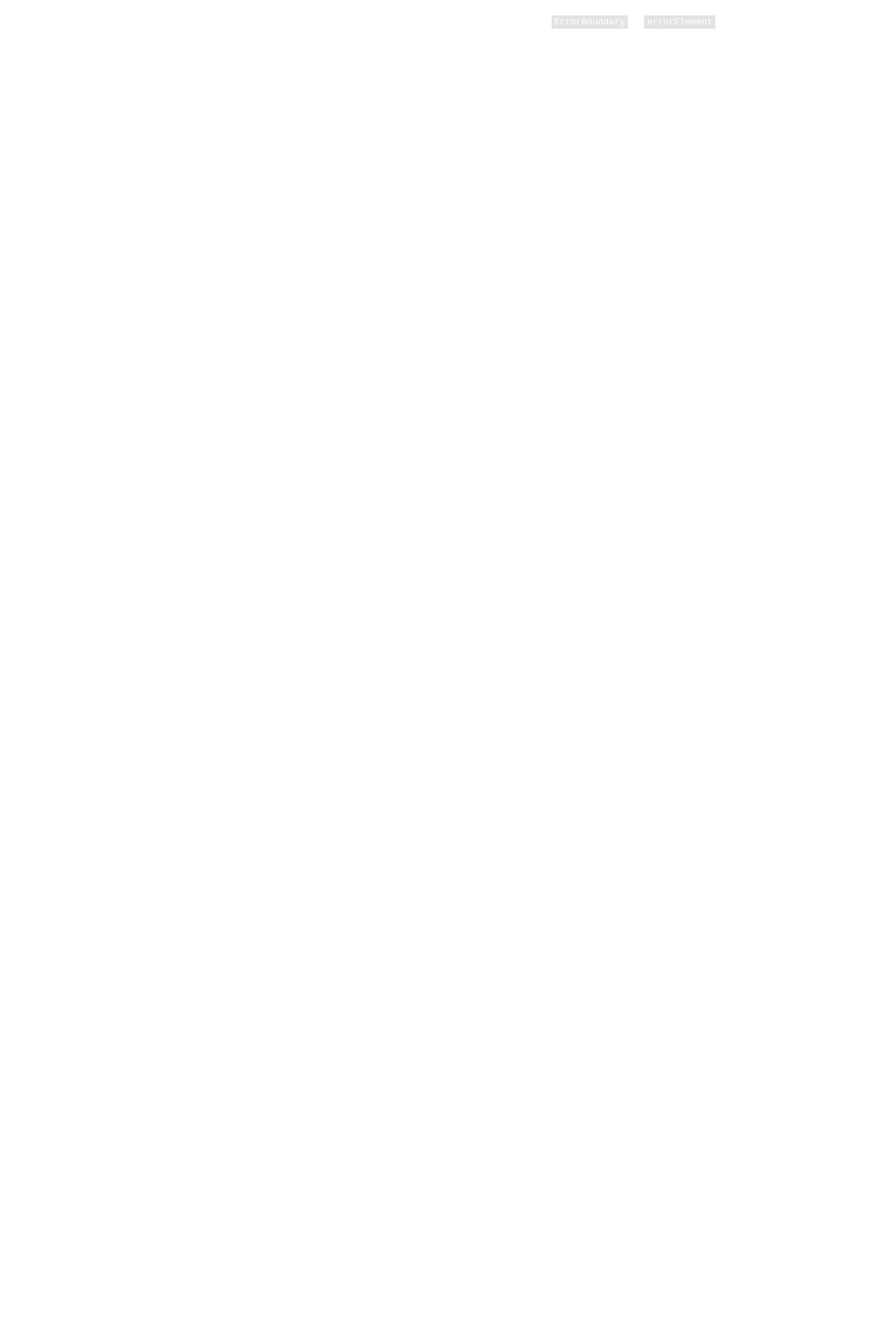
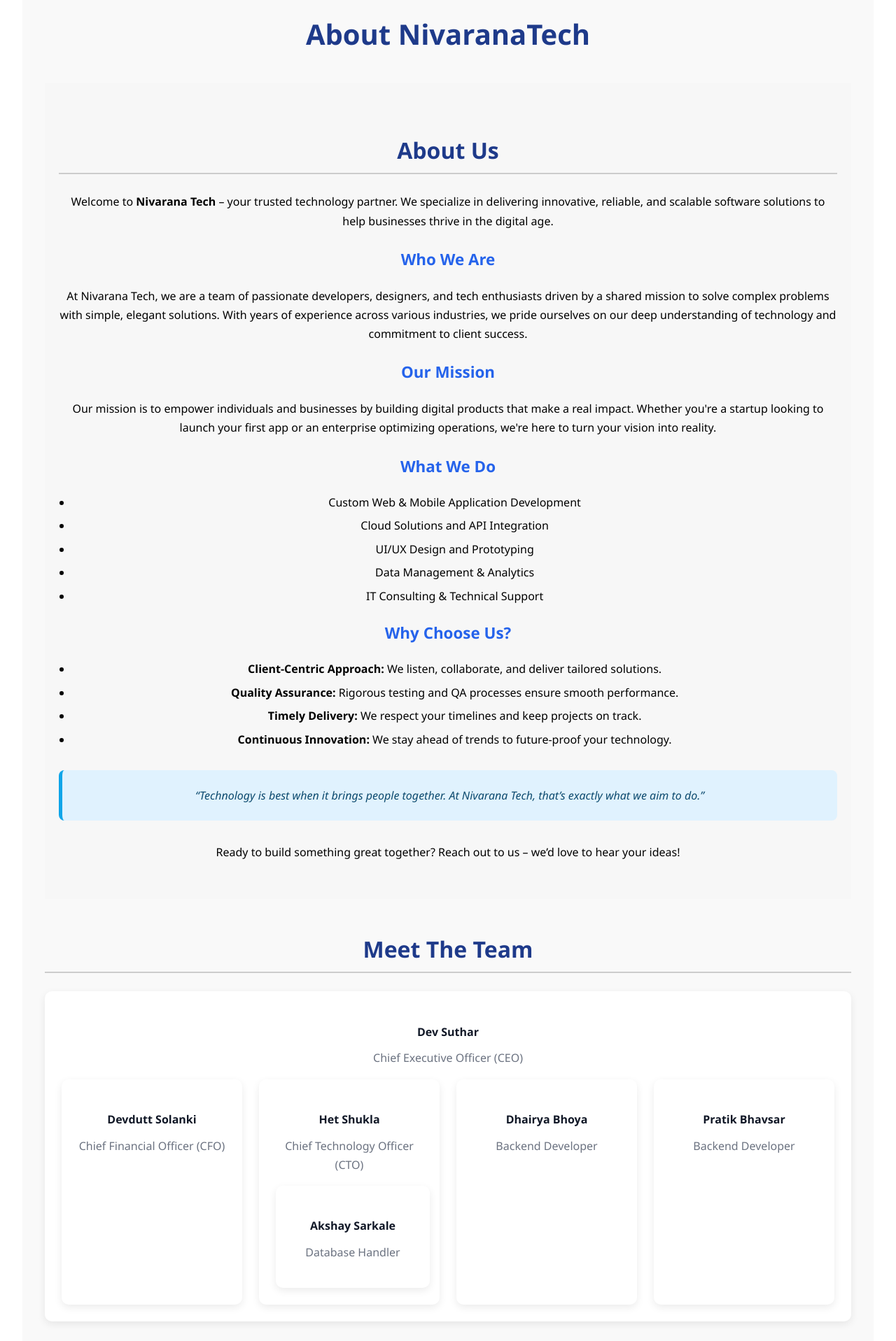
Before and after one commit to nivaranatech/nivarana-website, a React (Vite) app: page /about in a window 1280 px wide. Before the commit this address had no page. Shown: the part 443-2360 px from the top of the page at 70% size. Before the commit the page ends 800 px from the top, so only its background shows below. Built offline with nearby package versions, Linux system fonts and the light colour scheme.

Commit message:
About Us Added

```diff
--- a/package.json
+++ b/package.json
@@ -13,7 +13,7 @@
     "react": "^19.1.0",
     "react-dom": "^19.1.0",
     "react-icons": "^5.5.0",
-    "react-router-dom": "^7.6.0"
+    "react-router-dom": "^7.6.1"
   },
   "devDependencies": {
     "@eslint/js": "^9.25.0",
--- a/src/App.jsx
+++ b/src/App.jsx
@@ -6,17 +6,18 @@ import {
 } from 'react-router-dom'
 import './App.css'
 import Layout from './pages/Layout'
-import Home from './pages/Home'
+import Home from  './pages/Home'
 import Feedback from './pages/Feedback'
 import RequestService from './pages/RequestService'
 import Contacts from './pages/Contact'
-
+import AboutUs from './components/AboutUs'
 function App() {
 
   const routes = createRoutesFromElements(
     <Route>
       <Route path="/" element={<Layout />}>
         <Route index element={<Home />} />
+        <Route path="/about" element={<AboutUs />} />
         <Route path="/feedback" element={<Feedback />} />
         <Route path="/request-service" element={<RequestService />} />
         <Route path="/contacts" element={<Contacts />} />
--- a/src/Pages/Home.jsx
+++ b/src/Pages/Home.jsx
@@ -1,12 +1,15 @@
 import React from 'react';
 import Hero from '../components/Hero';
 import InfoCards from '../components/InfoCards';
+import AboutUs from '../components/AboutUs';
 
 const Home = () => (
   <>
     <Hero />
     <InfoCards />
-  </>
+    <AboutUs/>
+
+    </>
 );
 
 export default Home;
--- /dev/null
+++ b/src/components/AboutUs.jsx
@@ -0,0 +1,106 @@
+import React from 'react';
+import logoImage from '../assets/tech.svg';
+
+const AboutUs = () => {
+  return (
+    <div className="about-us-container">
+      <div className="about-hero">
+        <img src={logoImage} alt="Nivarana Tech Logo" />
+        <h1>About NivaranaTech</h1>
+      </div>
+
+      <div className="about-content">
+        <section className="info-section about-container" id="about">
+          <h2>About Us</h2>
+          <p>
+            Welcome to <strong>Nivarana Tech</strong> – your trusted technology partner.
+            We specialize in delivering innovative, reliable, and scalable software solutions to help
+            businesses thrive in the digital age.
+          </p>
+
+          <h3>Who We Are</h3>
+          <p>
+            At Nivarana Tech, we are a team of passionate developers, designers, and tech enthusiasts
+            driven by a shared mission to solve complex problems with simple, elegant solutions.
+            With years of experience across various industries, we pride ourselves on our deep
+            understanding of technology and commitment to client success.
+          </p>
+
+          <h3>Our Mission</h3>
+          <p>
+            Our mission is to empower individuals and businesses by building digital products that make
+            a real impact. Whether you're a startup looking to launch your first app or an enterprise
+            optimizing operations, we're here to turn your vision into reality.
+          </p>
+
+          <h3>What We Do</h3>
+          <ul>
+            <li>Custom Web & Mobile Application Development</li>
+            <li>Cloud Solutions and API Integration</li>
+            <li>UI/UX Design and Prototyping</li>
+            <li>Data Management & Analytics</li>
+            <li>IT Consulting & Technical Support</li>
+          </ul>
+
+          <h3>Why Choose Us?</h3>
+          <ul>
+            <li><strong>Client-Centric Approach:</strong> We listen, collaborate, and deliver tailored solutions.</li>
+            <li><strong>Quality Assurance:</strong> Rigorous testing and QA processes ensure smooth performance.</li>
+            <li><strong>Timely Delivery:</strong> We respect your timelines and keep projects on track.</li>
+            <li><strong>Continuous Innovation:</strong> We stay ahead of trends to future-proof your technology.</li>
+          </ul>
+
+          <div className="about-quote">
+            “Technology is best when it brings people together. At Nivarana Tech, that’s exactly what we
+            aim to do.”
+          </div>
+
+          <p>
+            Ready to build something great together? Reach out to us – we’d love to hear your ideas!
+          </p>
+        </section>
+
+        {/* Hierarchical Team Structure */}
+        <section className="team-section">
+          <h2>Meet The Team</h2>
+          <div className="team-grid">
+            <div className="team-card">
+              <h4>Dev Suthar</h4>
+              <p>Chief Executive Officer (CEO)</p>
+
+              <div className="team-grid">
+                <div className="team-card">
+                  <h4>Devdutt Solanki</h4>
+                  <p>Chief Financial Officer (CFO)</p>
+                </div>
+
+                <div className="team-card">
+                  <h4>Het Shukla</h4>
+                  <p>Chief Technology Officer (CTO)</p>
+                  <div className="team-grid">
+                    <div className="team-card">
+                      <h4>Akshay Sarkale</h4>
+                      <p>Database Handler</p>
+                    </div>
+                  </div>
+                </div>
+
+                <div className="team-card">
+                  <h4>Dhairya Bhoya</h4>
+                  <p>Backend Developer</p>
+                </div>
+                <div className="team-card">
+                  <h4>Pratik Bhavsar</h4>
+                  <p>Backend Developer</p>
+                </div>
+              </div>
+            </div>
+          </div>
+        </section>
+
+      </div>
+    </div>
+  );
+};
+
+export default AboutUs;
--- a/src/components/Navbar.jsx
+++ b/src/components/Navbar.jsx
@@ -17,11 +17,11 @@ const Navbar = () => (
       </div>
     </div>
     <ul>
-      <li>Home</li>
-      <li>About Us</li>
-      <li>Services</li>
-      <li>Portfolio</li>
-      <li>Contact Us</li>
+      <li><a href="#home">Home</a></li>
+      <li><a href="#about">About Us</a></li>
+      <li><a href="#services">Services</a></li>
+      <li><a href="#portfolio">Portfolio</a></li>
+      <li><a href="#contact">Contact Us</a></li>
     </ul>
   </nav>
 );
--- a/src/index.css
+++ b/src/index.css
@@ -385,3 +385,102 @@ body {
 .request-submit-btn:hover {
   background-color: #ffffff;
 }
+/* AboutUs Component Styles */
+
+.about-us-container {
+  font-family: 'Segoe UI', Tahoma, Geneva, Verdana, sans-serif;
+  padding: 2rem;
+  background: #f9f9f9;
+  color: #2c3e50;
+  max-width: 1200px;
+  margin: 0 auto;
+}
+
+.about-hero {
+  text-align: center;
+  margin-bottom: 3rem;
+}
+
+.about-hero img {
+  max-width: 100px;
+  margin-bottom: 1rem;
+}
+
+.about-hero h1 {
+  font-size: 2.5rem;
+  color: #1e3a8a;
+}
+
+.about-content h2 {
+  font-size: 2rem;
+  margin-top: 2rem;
+  color: #1e3a8a;
+  border-bottom: 2px solid #ccc;
+  padding-bottom: 0.5rem;
+}
+
+.about-content h3 {
+  font-size: 1.4rem;
+  margin-top: 1.5rem;
+  color: #2563eb;
+}
+
+.about-content p {
+  font-size: 1rem;
+  line-height: 1.7;
+  margin: 0.8rem 0;
+}
+
+.about-content ul {
+  padding-left: 1.2rem;
+  margin-top: 1rem;
+}
+
+.about-content ul li {
+  margin-bottom: 0.6rem;
+  font-size: 1rem;
+  list-style-type: disc;
+}
+
+.about-quote {
+  margin: 2rem 0;
+  font-style: italic;
+  background: #e0f2fe;
+  padding: 1.5rem;
+  border-left: 5px solid #0ea5e9;
+  border-radius: 8px;
+  color: #0c4a6e;
+}
+
+.team-section {
+  margin-top: 3rem;
+}
+
+.team-grid {
+  display: grid;
+  grid-template-columns: repeat(auto-fit, minmax(220px, 1fr));
+  gap: 1.5rem;
+  margin-top: 1rem;
+}
+
+.team-card {
+  background: white;
+  padding: 1.5rem;
+  box-shadow: 0 4px 12px rgba(0, 0, 0, 0.08);
+  border-radius: 10px;
+  text-align: center;
+  transition: transform 0.3s ease;
+}
+
+.team-card:hover {
+  transform: translateY(-5px);
+}
+
+.team-card h4 {
+  margin-bottom: 0.5rem;
+  color: #111827;
+}
+
+.team-card p {
+  color: #6b7280;
+}
```
Also changed, not shown: 1 other file (tests, documents, lock files or other folders).
